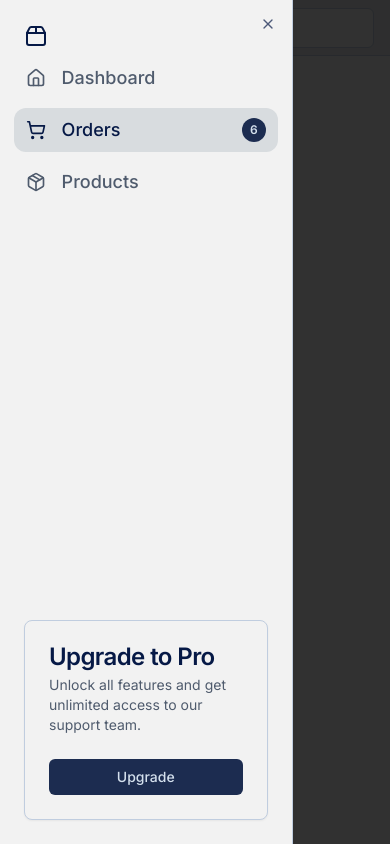
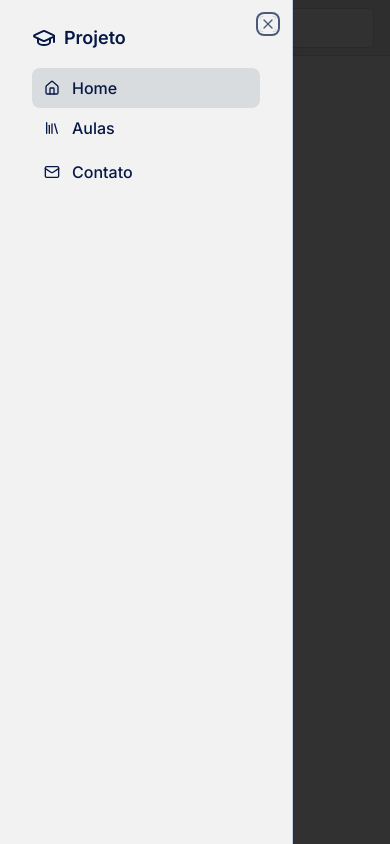
Before and after one commit to samueltomaselli/webpac, a Next.js app: page / in a window 390 px wide. Both pictures are taken after a click on the button "Toggle navigation menu". Built offline with nearby package versions, Linux system fonts and the light colour scheme.

Commit message:
mobile-menu

```diff
--- a/app/layout.tsx
+++ b/app/layout.tsx
@@ -30,6 +30,8 @@ import Nav from "@/components/sections/nav";
 import { useRouter } from "next/router";
 import { useState } from "react";
 import SearchInput from "@/components/sections/search-input";
+
+import MobileNav from "@/components/sections/mobile-nav";
 
 const inter = Inter({ subsets: ["latin"] });
 
@@ -70,51 +72,7 @@ export default function RootLayout({
                   </Button>
                 </SheetTrigger>
                 <SheetContent side="left" className="flex flex-col">
-                  <nav className="grid gap-2 text-lg font-medium">
-                    <Link href="#" className="flex items-center gap-2 text-lg font-semibold">
-                      <Package2 className="h-6 w-6" />
-                      <span className="sr-only">Acme Inc</span>
-                    </Link>
-                    <Link
-                      href="#"
-                      className="mx-[-0.65rem] flex items-center gap-4 rounded-xl px-3 py-2 text-muted-foreground hover:text-foreground"
-                    >
-                      <Home className="h-5 w-5" />
-                      Dashboard
-                    </Link>
-                    <Link
-                      href="#"
-                      className="mx-[-0.65rem] flex items-center gap-4 rounded-xl bg-muted px-3 py-2 text-foreground hover:text-foreground"
-                    >
-                      <ShoppingCart className="h-5 w-5" />
-                      Orders
-                      <Badge className="ml-auto flex h-6 w-6 shrink-0 items-center justify-center rounded-full">
-                        6
-                      </Badge>
-                    </Link>
-                    <Link
-                      href="#"
-                      className="mx-[-0.65rem] flex items-center gap-4 rounded-xl px-3 py-2 text-muted-foreground hover:text-foreground"
-                    >
-                      <Package className="h-5 w-5" />
-                      Products
-                    </Link>
-                  </nav>
-                  <div className="mt-auto">
-                    <Card>
-                      <CardHeader>
-                        <CardTitle>Upgrade to Pro</CardTitle>
-                        <CardDescription>
-                          Unlock all features and get unlimited access to our support team.
-                        </CardDescription>
-                      </CardHeader>
-                      <CardContent>
-                        <Button size="sm" className="w-full">
-                          Upgrade
-                        </Button>
-                      </CardContent>
-                    </Card>
-                  </div>
+                  <MobileNav />
                 </SheetContent>
               </Sheet>
               <SearchInput />
--- /dev/null
+++ b/components/sections/mobile-nav.tsx
@@ -0,0 +1,98 @@
+"use client";
+
+import {
+  Badge,
+  GraduationCap,
+  Home,
+  Library,
+  Mail,
+  Package,
+  Package2,
+  ShoppingCart,
+} from "lucide-react";
+import Link from "next/link";
+import { usePathname } from "next/navigation";
+import React, { useState } from "react";
+import temas from "@/lib/content";
+
+function MobileNav() {
+  const [collapse, setCollapse] = useState(false);
+  const pathname = usePathname();
+  const [activeItem, setActiveItem] = useState("Dashboard");
+  const activeNavItem = pathname.split("/")[2];
+  return (
+    <nav className="grid items-start px-2 text-base font-medium lg:px-4">
+      <Link href="#" className="flex items-center gap-2 text-lg font-semibold mb-4">
+        <GraduationCap className="h-6 w-6" />
+        <span>Projeto</span>
+      </Link>
+      <Link
+        onClick={() => setActiveItem("Dashboard")}
+        href="/"
+        className={`flex items-center gap-3 rounded-lg px-3 py-2 ${
+          activeItem === "Dashboard" ? "bg-muted" : ""
+        } transition-all hover:text-primary`}
+      >
+        <Home className="h-4 w-4" />
+        Home
+      </Link>
+      <div className={`flex-col gap-3 rounded-lg cursor-pointer transition-all`}>
+        <div
+          className={`${
+            activeItem === "Aulas" ? "bg-muted" : ""
+          } flex items-center gap-3 px-3 py-2 hover:text-primary rounded-lg transition-all`}
+          onClick={() => {
+            setActiveItem("Aulas");
+            setCollapse(!collapse);
+          }}
+        >
+          <Library className="h-4 w-4" />
+          Aulas
+        </div>
+        <div
+          className="flex flex-col gap-1 mt-1 text-muted-foreground"
+          style={{
+            maxHeight: collapse ? "1000px" : "0",
+            overflow: "hidden",
+            transition: "max-height 0.4s ease-in-out",
+          }}
+        >
+          {temas.map((item) => (
+            <Link
+              href={`/aulas/${item
+                .normalize("NFD")
+                .replace(/[\u0300-\u036f]/g, "")
+                .toLowerCase()
+                .replace(/\s+/g, "-")}`}
+              key={item}
+              className={`ml-2 py-2 px-2 text-sm hover:text-primary ${
+                activeNavItem ===
+                item
+                  .normalize("NFD")
+                  .replace(/[\u0300-\u036f]/g, "")
+                  .toLowerCase()
+                  .replace(/\s+/g, "-")
+                  ? "bg-muted/45 text-primary rounded-lg"
+                  : ""
+              }`}
+            >
+              {item}
+            </Link>
+          ))}
+        </div>
+      </div>
+      <Link
+        onClick={() => setActiveItem("Contato")}
+        href="/contato"
+        className={`flex items-center gap-3 rounded-lg px-3 py-2 ${
+          activeItem === "Contato" ? "bg-muted" : ""
+        } transition-all hover:text-primary`}
+      >
+        <Mail className="h-4 w-4" />
+        Contato
+      </Link>
+    </nav>
+  );
+}
+
+export default MobileNav;
--- a/components/sections/nav-item.tsx
+++ /dev/null
@@ -1,20 +0,0 @@
-import React from "react";
-
-export const NavItem = ({
-  item,
-  onClick,
-  children,
-}: {
-  item: string;
-  onClick: () => void;
-  children: React.ReactNode;
-}) => (
-  <div
-    onClick={onClick}
-    className={`${
-      item === "Aulas" ? "bg-muted" : ""
-    } flex items-center gap-3 px-3 py-2 hover:text-primary rounded-lg transition-all`}
-  >
-    {children}
-  </div>
-);
```
Also changed, not shown: app/aulas/_mdx-content/bibliotecas-basicas-em-c.mdx (+4 -0 lines), app/aulas/_mdx-content/componentes-basicos-do-arduino.mdx (+6 -4 lines), app/aulas/_mdx-content/linguagem-de-programacao-em-c.mdx (+6 -3 lines), app/aulas/_mdx-content/operacoes-de-entrada-e-saida.mdx (+6 -0 lines), app/aulas/_mdx-content/variaveis.mdx (+2 -0 lines).
